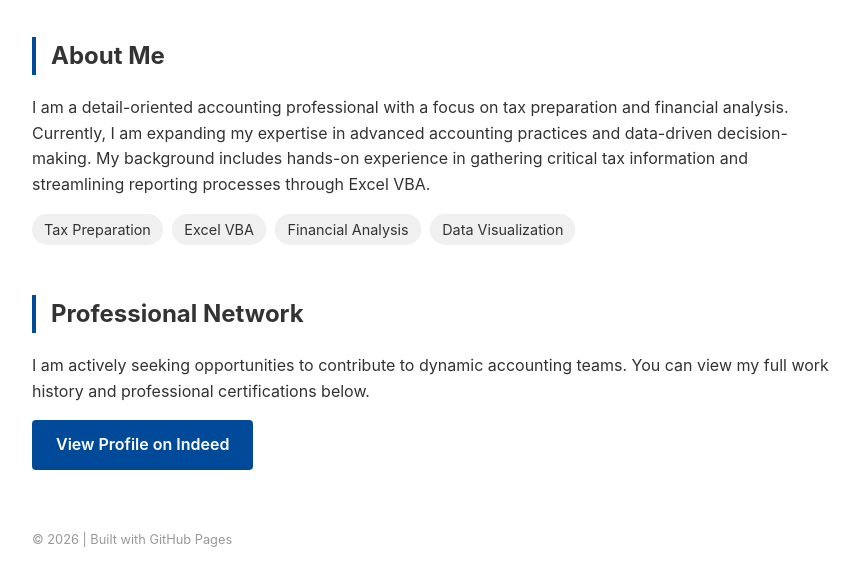
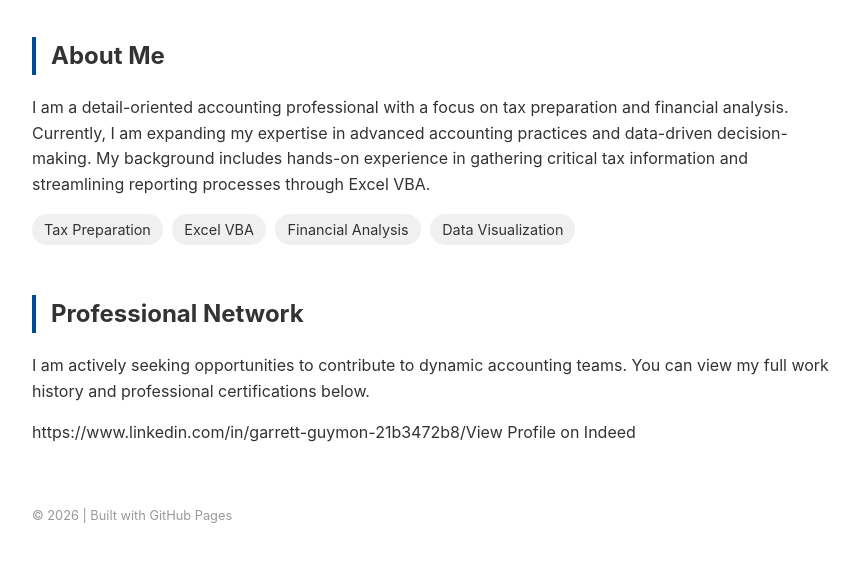
Before and after one commit to Garbear224/4510Website-GG, a plain HTML site: page index.html in a window 1280 px wide. Shown: the part 184-770 px from the top of the page, without its empty margins (208-1071 px from the left). Drawn offline with Linux system fonts and the light colour scheme.

Commit message:
Update index.html

```diff
--- a/index.html
+++ b/index.html
@@ -84,7 +84,7 @@
     <section id="connect">
         <h2>Professional Network</h2>
         <p>I am actively seeking opportunities to contribute to dynamic accounting teams. You can view my full work history and professional certifications below.</p>
-        <a href="https://www.indeed.com/p/YOUR-PROFILE-LINK" class="btn">View Profile on Indeed</a>
+        https://www.linkedin.com/in/garrett-guymon-21b3472b8/View Profile on Indeed</a>
     </section>
 
     <footer>
```
